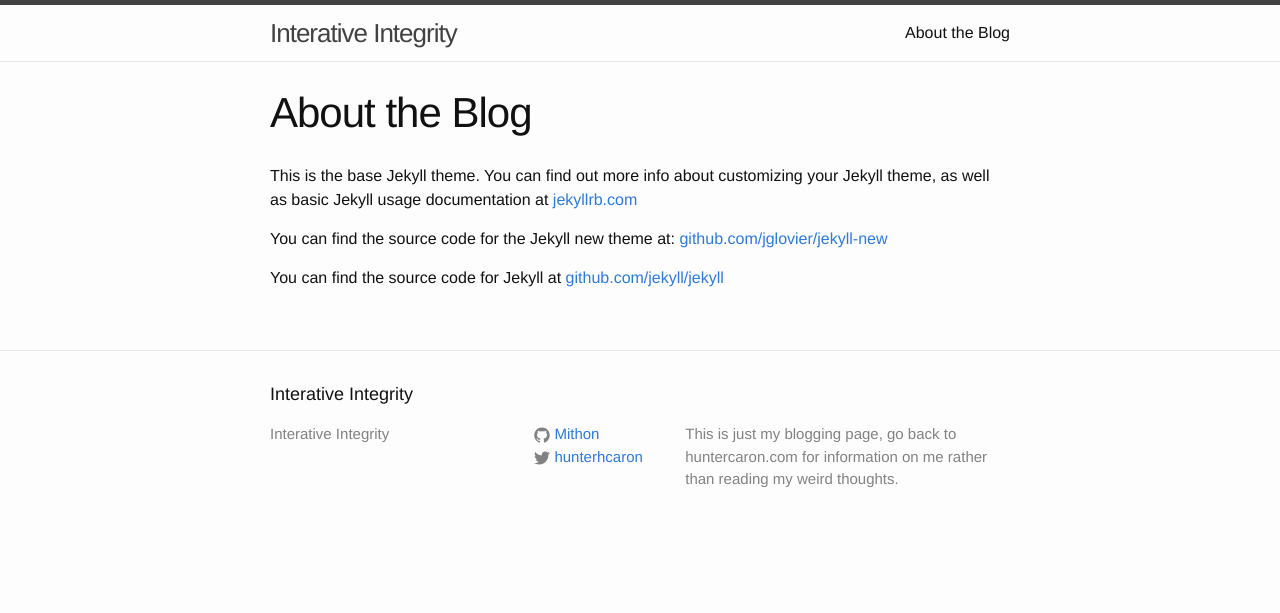
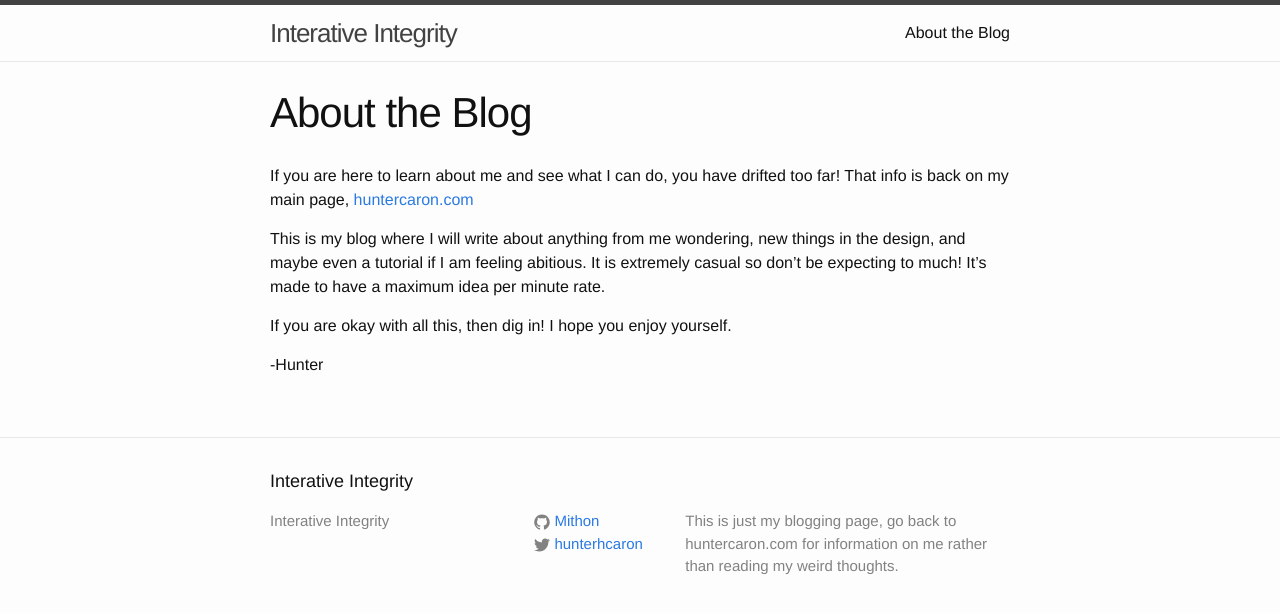
Before and after one commit to Mithon/HCDesignBlog, a Jekyll site: the page built from About the Blog.md, in a window 1280 px wide. Shown: the top 613 px of the page. Built offline with Jekyll 4.4.1, drawn with Linux system fonts in a browser that asks for light colours.

Commit message:
about page changing

```diff
--- a/About the Blog.md
+++ b/About the Blog.md
@@ -4,8 +4,10 @@
 permalink: /about/
 ---
 
-This is the base Jekyll theme. You can find out more info about customizing your Jekyll theme, as well as basic Jekyll usage documentation at [jekyllrb.com](http://jekyllrb.com/)
+If you are here to learn about me and see what I can do, you have drifted too far! That info is back on my main page, [huntercaron.com](http://huntercaron.com/)
 
-You can find the source code for the Jekyll new theme at: [github.com/jglovier/jekyll-new](https://github.com/jglovier/jekyll-new)
+This is my blog where I will write about anything from me wondering, new things in the design, and maybe even a tutorial if I am feeling abitious. It is extremely casual so don't be expecting to much! It's made to have a maximum idea per minute rate.
 
-You can find the source code for Jekyll at [github.com/jekyll/jekyll](https://github.com/jekyll/jekyll)
+If you are okay with all this, then dig in! I hope you enjoy yourself.
+
+-Hunter
```
